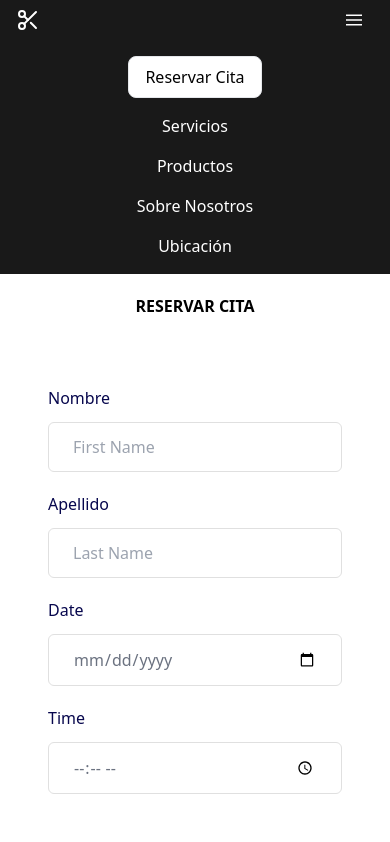
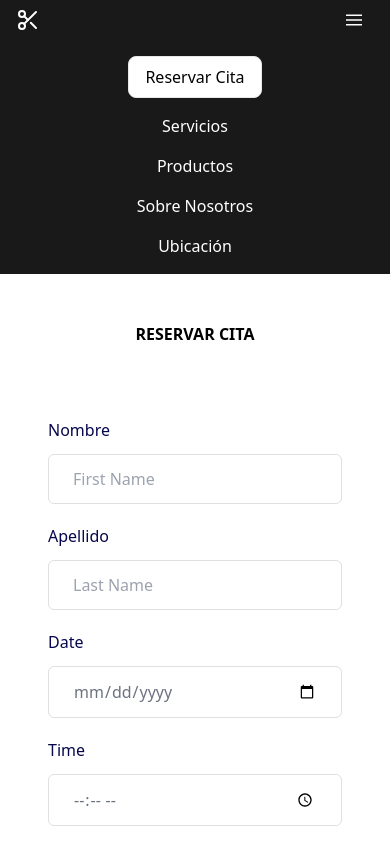
Before and after one commit to GonzDv/barber-website, a React (Vite) app: page /Book in a window 390 px wide. Shown: the top 842 px of the page. Built offline with nearby package versions, Linux system fonts and the light colour scheme.

Commit message:
fix: footer at mobile screen

```diff
--- a/src/pages/Book.jsx
+++ b/src/pages/Book.jsx
@@ -3,9 +3,9 @@ import BookForm from "../components/Recervar-cita/BookForm.jsx";
 export default function Book() {
   return (
     <>
-      <main className="h-svh container mx-auto">
+      <main className="lg:h-screen  container mx-auto mt-6">
         <div className="container mx-auto text-center">
-        <h2 className=" font-bold uppercase py-5">reservar cita</h2>
+        <h2 className=" font-bold uppercase py-6 ">reservar cita</h2>
         </div>
         <BookForm />
       </main>
```
